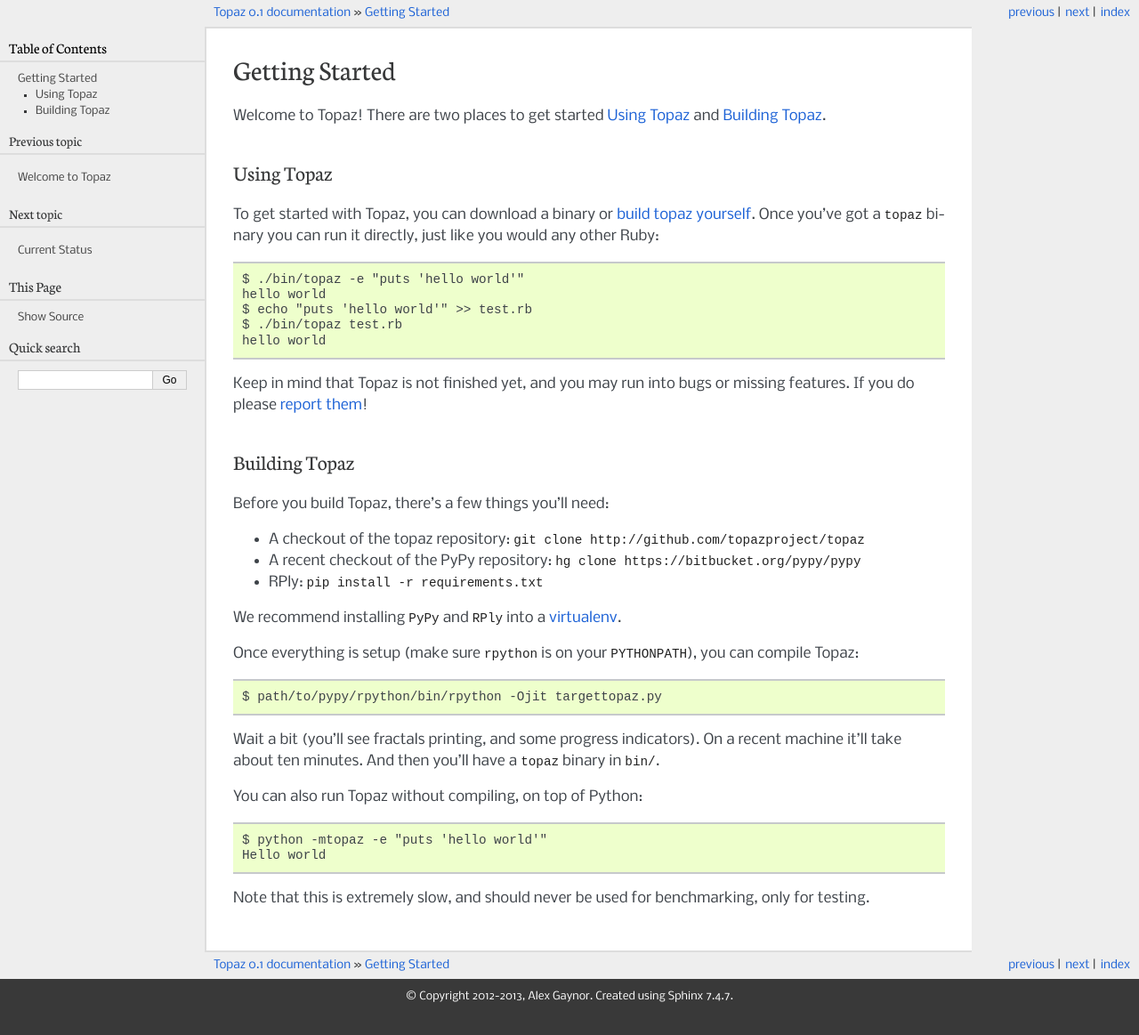
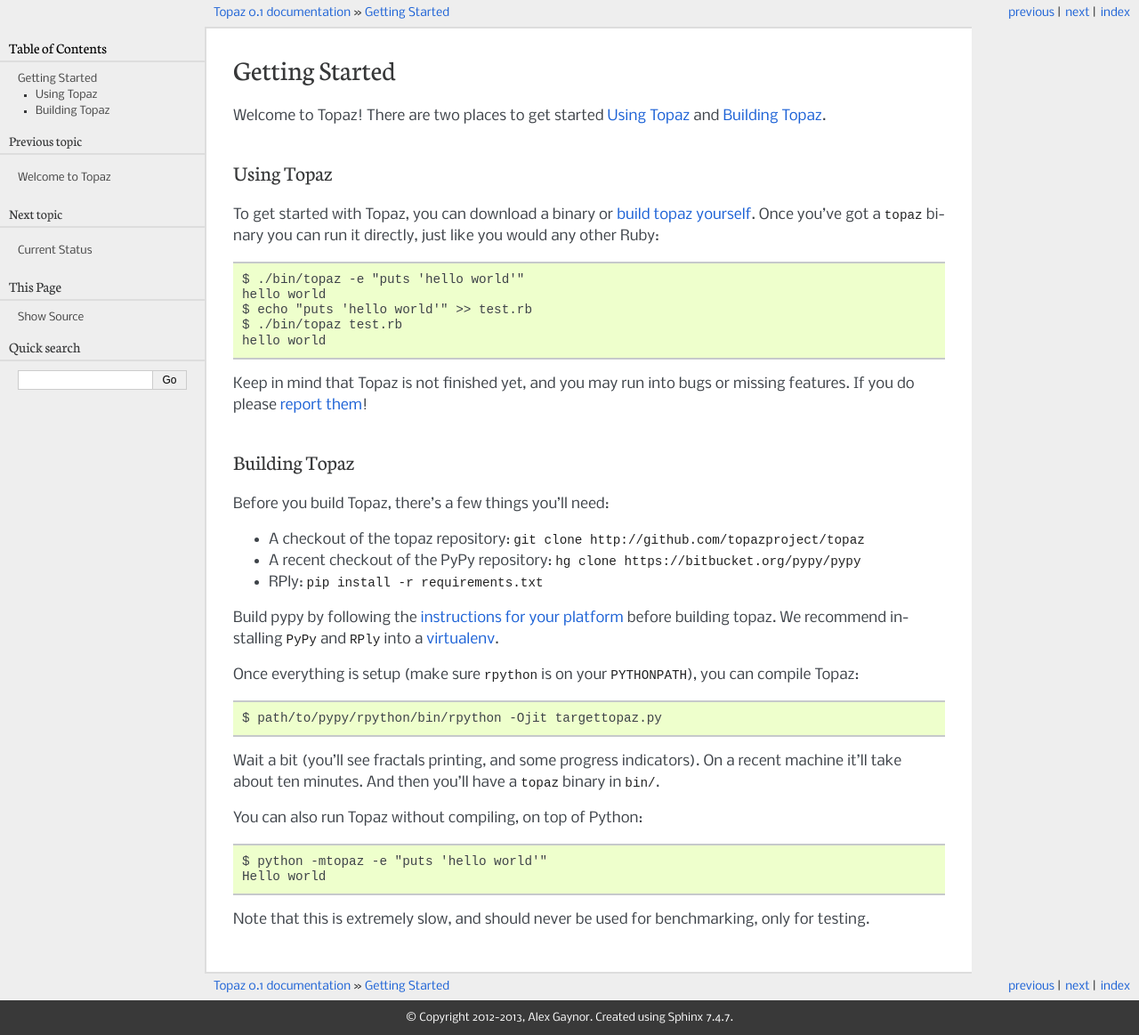
Before and after one commit to topazproject/topaz, a Sphinx documentation site: the page built from docs/getting-started.rst, in a window 1280 px wide. Shown: the whole page at 89% size. Built offline with Sphinx 7.4.7, drawn with Linux system fonts in a browser that asks for light colours; before the commit the page ends 1139 px from its top, so only the background shows below that.

Commit message:
mention building pypy in the getting-started.rst
At the moment the getting started doc mentions that you need to check
out a recent pypy, but not that you have to build it. This patch adds
a link to the pypy project's build instructions.

```diff
--- a/docs/getting-started.rst
+++ b/docs/getting-started.rst
@@ -34,7 +34,8 @@
   ``hg clone https://bitbucket.org/pypy/pypy``
 * RPly: ``pip install -r requirements.txt``
 
-We recommend installing ``PyPy`` and ``RPly`` into a `virtualenv`_.
+Build pypy by following the `instructions for your platform`_ before
+building topaz. We recommend installing ``PyPy`` and ``RPly`` into a `virtualenv`_.
 
 Once everything is setup (make sure ``rpython`` is on your ``PYTHONPATH``), you
 can compile Topaz::
@@ -54,3 +55,4 @@
 only for testing.
 
 .. _virtualenv: http://www.virtualenv.org/
+.. _instructions for your platform: http://pypy.org/download.html#building-from-source
```
